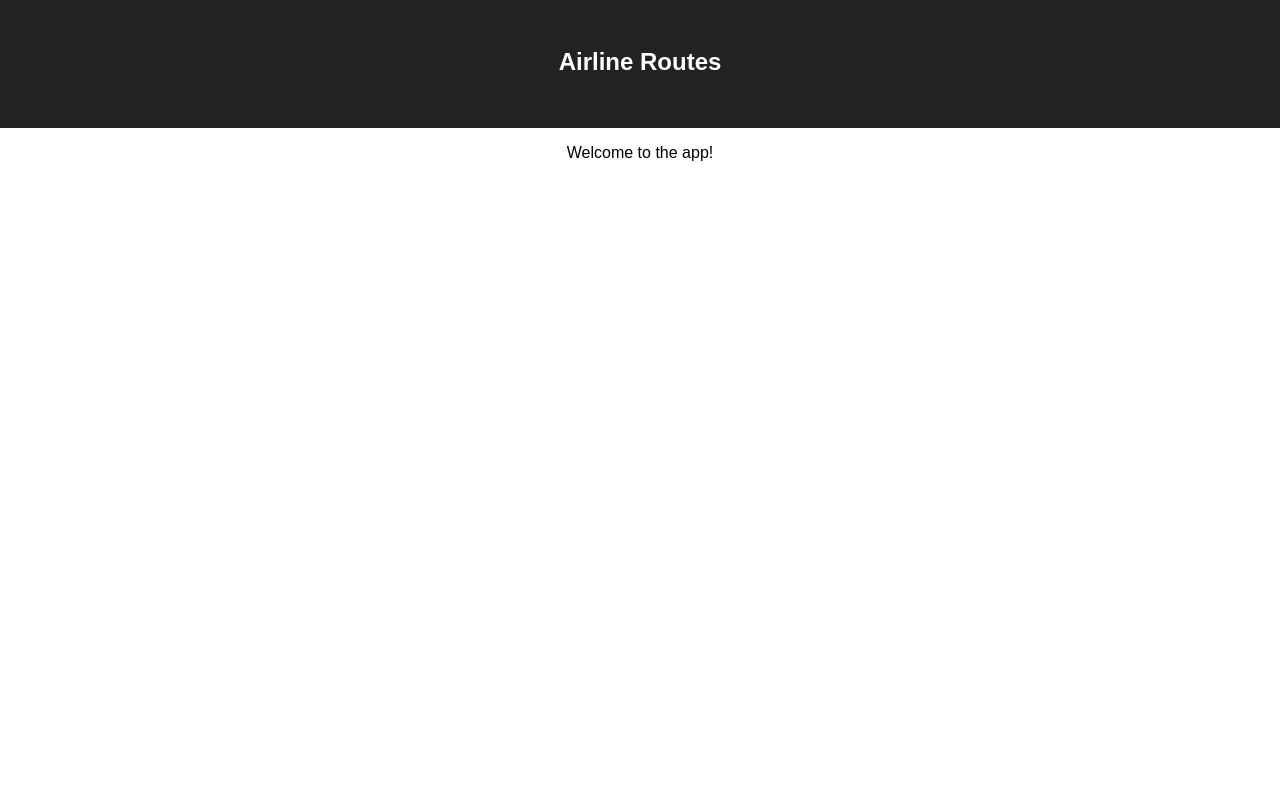
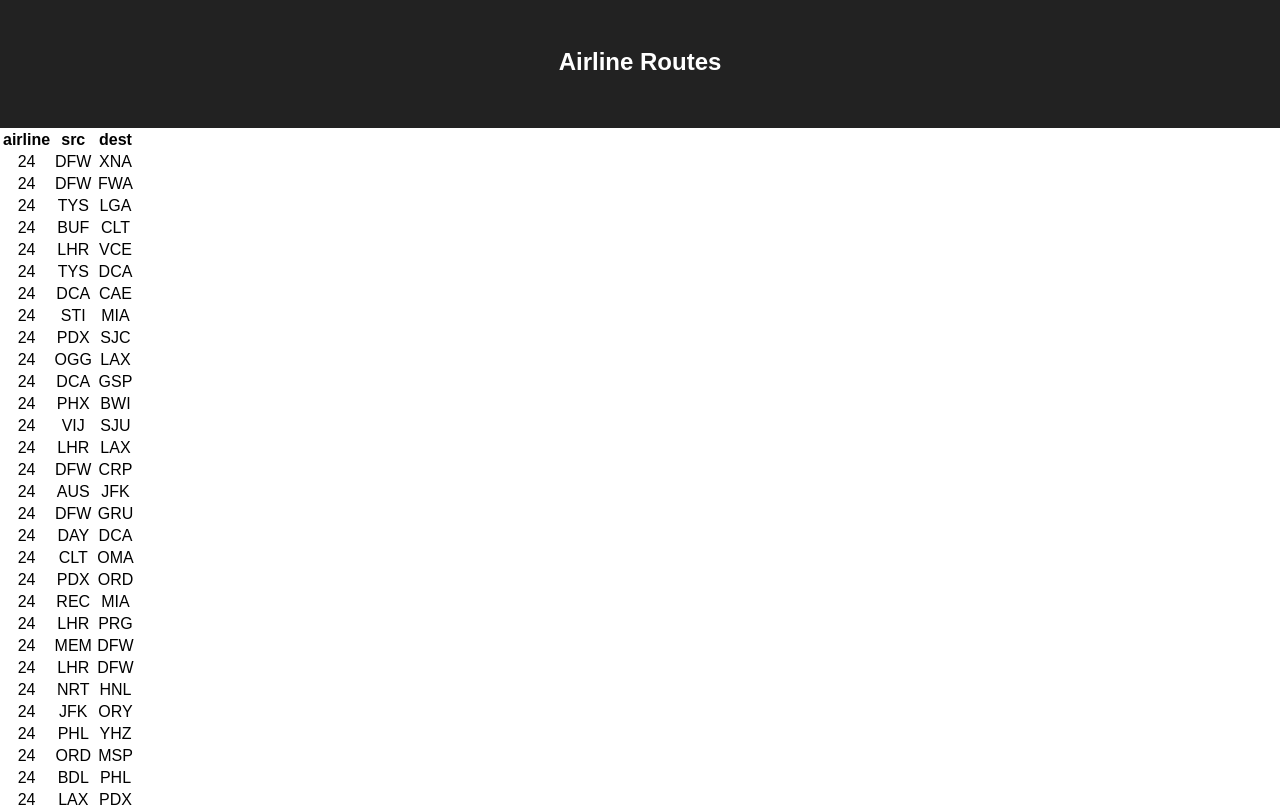
Before and after one commit to jessjchang/airline-routes, a React (Create React App) app: page / in a window 1280 px wide. Shown: the top 807 px of the page. Built offline with nearby package versions, Linux system fonts and the light colour scheme.

Commit message:
Display raw data for routes from data.js

```diff
--- a/src/App.js
+++ b/src/App.js
@@ -1,5 +1,6 @@
 import React, { Component } from 'react';
 import './App.css';
+import data from './data';
 
 const App = () => (
   <div className="app">
@@ -7,9 +8,24 @@ const App = () => (
     <h1 className="title">Airline Routes</h1>
   </header>
   <section>
-    <p>
-      Welcome to the app!
-    </p>
+    <table>
+      <thead>
+        <tr>
+          <th>airline</th>
+          <th>src</th>
+          <th>dest</th>
+        </tr>
+      </thead>
+      <tbody>
+        {data.routes.map(route => (
+          <tr key={route.airline+route.src+route.dest}>
+            <td>{route.airline}</td>
+            <td>{route.src}</td>
+            <td>{route.dest}</td>
+          </tr>
+        ))}
+      </tbody>
+    </table>
   </section>
 </div>
 )
```
Also changed, not shown: 1 other file (tests, documents, lock files or other folders).
